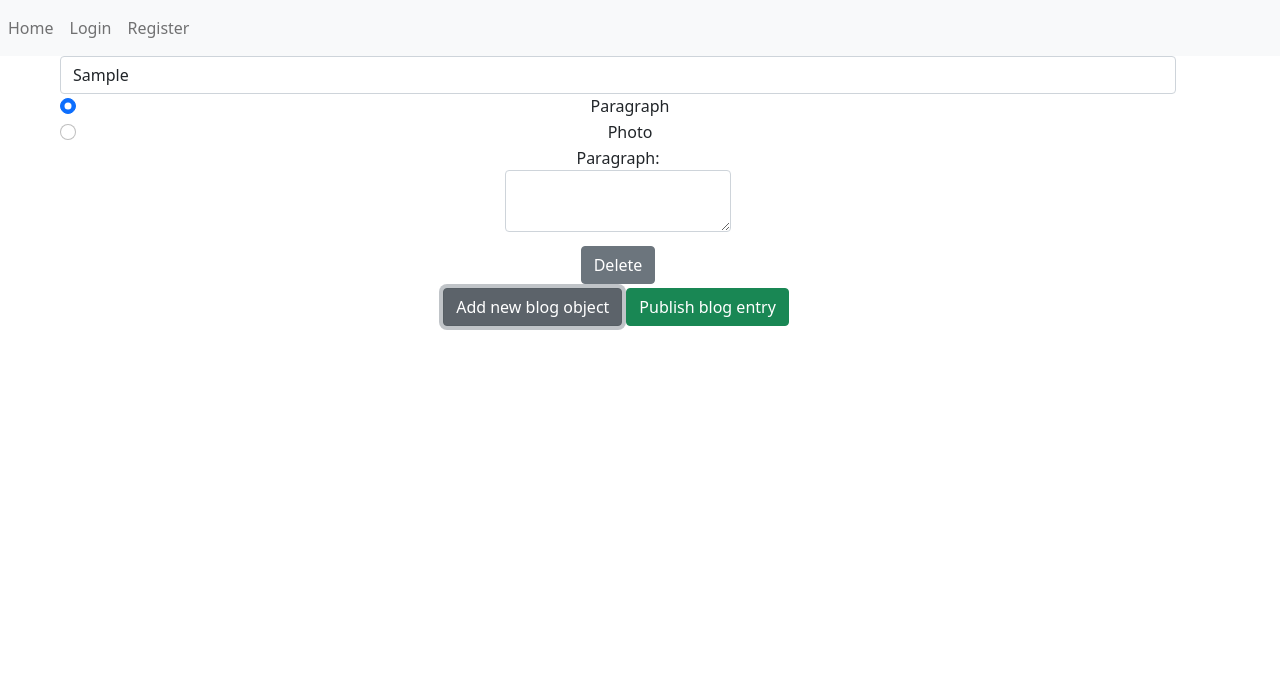
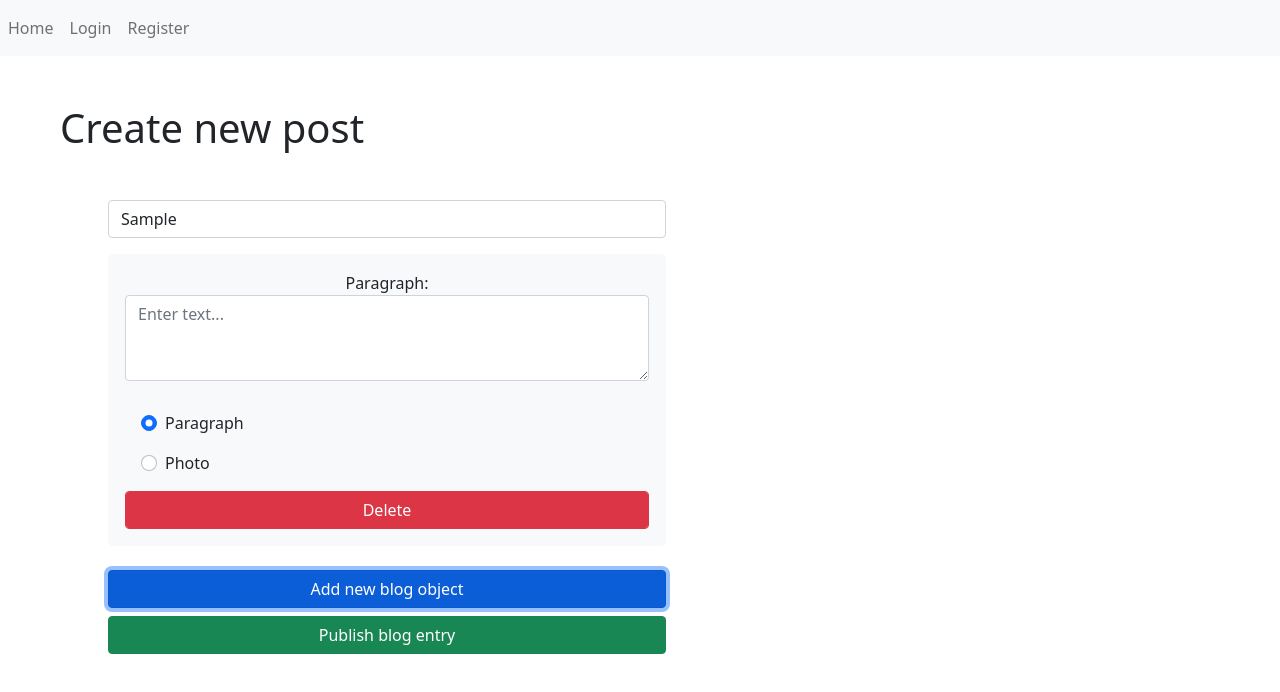
Before and after one commit to jakub-kowalik/blogging-system-frontend-1, a React (Create React App) app: page /newblogentry in a window 1280 px wide. Both pictures are taken after typing "Sample" into the empty fields and a click on the button "Add new blog object". Shown: the top 692 px of the page. Built offline with nearby package versions, Linux system fonts and the light colour scheme.

Commit message:
Polished website styling

```diff
--- a/src/App.js
+++ b/src/App.js
@@ -11,15 +11,15 @@ import BlogEntryPage from "./components/entry/BlogEntryPage";
 import EditBlogEntryPage from "./components/new_post/EditBlogEntryPage";
 import UsersPage from "./components/usersManagement/UsersPage";
 import MyEntriesPage from "./components/redactor_entries/MyEntriesPage";
-
+import {Container, Col, Row} from "react-bootstrap";
 
 function App() {
     return (
         <div className="App">
             <Header/>
-            <div className="container mx-xl-5">
-                <div className="row">
-                    <div className="col-12">
+            <Container className={"mx-xl-5"}>
+                <Row>
+                    <Col className={"col-12"}>
                         <Router>
                             <Route path={"/register"}>
                                 <RegisterPage/>
@@ -41,10 +41,9 @@ function App() {
                             <Route path={"/myblogentries"}>
                                 <MyEntriesPage/>
                             </Route>
-
                         </Router>
-                    </div>
-                    <div className="col">
+                    </Col>
+                    <Col>
                         <ToastContainer
                             position="bottom-right"
                             autoClose={5000}
@@ -56,9 +55,9 @@ function App() {
                             draggable
                             pauseOnHover
                         />
-                    </div>
-                </div>
-            </div>
+                    </Col>
+                </Row>
+            </Container>
         </div>
     );
 }
--- a/src/components/entry/AddComment.js
+++ b/src/components/entry/AddComment.js
@@ -6,16 +6,16 @@ const AddComment = ({parentId, addComment, toggleButton}) => {
 
     return (
         <div>
-            <form>
-                <div className="form-group float-label-control">
+            <form className={"mx-3 px-5 py-3 bg-light rounded-3"}>
+                <div className="form-group float-label-control my-3">
                     <input type="text" className="form-control" placeholder="Username"
                            onChange={e => setUsernameInput(e.target.value)}/>
                 </div>
-                <div className="form-group float-label-control">
-                    <input type="text" className="form-control" placeholder="Comment"
+                <div className="form-group float-label-control my-3">
+                    <textarea type="text" className="form-control" placeholder="Comment"
                            onChange={e => setContentInput(e.target.value)}/>
                 </div>
-                <button type={"button"} className={"form-control btn"} onClick={() => {
+                <button type={"button"} className={"form-control btn btn-primary my-3"} onClick={() => {
                     addComment(parentId, {username: usernameInput, content: contentInput});
                     toggleButton();
                 }}>Add
--- a/src/components/entry/BlogEntry.js
+++ b/src/components/entry/BlogEntry.js
@@ -8,6 +8,7 @@ import {useHistory} from "react-router-dom";
 import axios from "axios";
 import {toast} from "react-toastify";
 import CustomModal from "../modal/CustomModal";
+import {Container, Col, Row} from "react-bootstrap";
 
 const BlogEntry = ({entryId, entryData, comments, addComment, isFrontpage, location}) => {
     const history = useHistory();
@@ -52,7 +53,7 @@ const BlogEntry = ({entryId, entryData, comments, addComment, isFrontpage, locat
 
     return (
         <>
-            <article className={"text-start px-5 pt-3 pb-3 m-3 bg-info rounded-3"}>
+            <article className={"text-start px-5 pt-3 pb-3 m-3 bg-light rounded-3"}>
                 <header className="mb-4">
 
                     <h1 className="fw-bolder mb-1">{entryData.title}</h1>
@@ -69,26 +70,26 @@ const BlogEntry = ({entryId, entryData, comments, addComment, isFrontpage, locat
                             <BlogObject key={blogObject.positionInBlogEntry} blogObject={blogObject}/>))}
                 </section>
                 <hr/>
-                <div className={"container w-100"}>
-                    <div className={"row"}>
-                        <div className={"col my-auto"}>
+                <Container className={"w-100"}>
+                    <Row>
+                        <Col className={"my-auto"}>
                             {isUser() &&
-                            <button className={"btn btn-dark"} onClick={() => toggleAddComment()}>Comment</button>
+                            <button className={"btn btn-primary mx-1"} onClick={() => toggleAddComment()}>Comment</button>
                             }
                             {isCurrentUserId(entryData.author.id) &&
                             <>
-                                <button className={"btn btn-dark"} onClick={() => editEntry()}>Edit</button>
-                                <button className={"btn btn-danger"} onClick={() => setShowDeleteModal(true)}>Delete</button>
+                                <button className={"btn btn-primary mx-1"} onClick={() => editEntry()}>Edit</button>
+                                <button className={"btn btn-danger mx-1"} onClick={() => setShowDeleteModal(true)}>Delete</button>
                             </>
                             }
-                        </div>
-                        <div className={"col my-auto"}>
+                        </Col>
+                        <Col className={"my-auto"}>
                             <span className={"float-end"}>
                                 <Socials shareUrl={shareUrl}/>
                             </span>
-                        </div>
-                    </div>
-                </div>
+                        </Col>
+                    </Row>
+                </Container>
                 <hr/>
             </article>
             {addCommentBoolean &&
--- a/src/components/entry/BlogObject.js
+++ b/src/components/entry/BlogObject.js
@@ -11,7 +11,7 @@ const BlogObject = ({blogObject}) => {
     return (
         <>
             {isText() &&
-            <p style={{textIndent: "4em"}}>
+            <p style={{textIndent: "4em", whiteSpace: "pre-wrap"}}>
                 {blogObject.content}
             </p>
             }
--- a/src/components/entry/Comment.js
+++ b/src/components/entry/Comment.js
@@ -1,7 +1,7 @@
 const Comment = ({comment}) => {
 
     return (
-        <div className={"text-start px-5 pt-3 pb-3 m-3 bg-danger rounded-3"} style={{backgroundColor: "gray"}}>
+        <div className={"text-start px-5 pt-3 pb-3 m-3 bg-body border border-info rounded-3"} style={{backgroundColor: "gray"}}>
             <div className="mb-4">
                 <div className="text-muted fst-italic mb-2">
                     Commented on <span>{comment.createdDate}</span> by {comment.username}
--- a/src/components/new_post/EditBlogEntry.js
+++ b/src/components/new_post/EditBlogEntry.js
@@ -121,7 +121,8 @@ const EditBlogEntry = ({blogEntry, entryId}) => {
 
     return (
         <div>
-            <form>
+            <h1 className={"float-start mb-5 mt-0"}>Create new post</h1>
+            <form className={"w-50 m-5"}>
                 <div className="form-group float-label-control">
                     <input type="text" className="form-control" placeholder="Title" defaultValue={title}
                            onChange={e => setTitle(e.target.value)}/>
@@ -132,13 +133,13 @@ const EditBlogEntry = ({blogEntry, entryId}) => {
                                              updateBlogObject={updateBlogObject} blogEntryObject={object}/>
                     )}
                 </ul>
-                <button type="button" className="btn btn-secondary" onClick={addNewBlogObject}>Add new blog object
+                <div className={"my-1"}>
+                <button type="button" className="btn btn-primary w-100 my-1" onClick={addNewBlogObject}>Add new blog object
                 </button>
-
-
-                <button type={"button"} className={"btn btn-success m-1"}
+                <button type={"button"} className={"btn btn-success w-100 my-1"}
                         onClick={addBlogEntry}>Publish blog entry
                 </button>
+                </div>
             </form>
         </div>
     )
--- a/src/components/new_post/EditBlogEntryObject.js
+++ b/src/components/new_post/EditBlogEntryObject.js
@@ -31,29 +31,15 @@ const EditBlogEntryObject = ({onDelete, updateBlogObject, blogEntryObject}) => {
 
 
     return (
-        <div>
+        <div className={"bg-light border border-light p-3 rounded-3 my-3"}>
             <div>
-                <div className="form-check">
-                    <input onChange={e => {
-                        typeChanged(e);
-                    }} className="form-check-input" type="radio"
-                           checked={isParagraph === true} value="paragraph"></input>
-                    <label className="form-check-label" htmlFor="flexRadioDefault2">Paragraph</label>
-                </div>
-                <div className="form-check">
-                    <input className="form-check-input" type="radio"
-                           onChange={e => {
-                               typeChanged(e);
-                           }} checked={isParagraph === false}
-                           value="photo"></input>
-                    <label className="form-check-label" htmlFor="flexRadioDefault1">Photo</label>
-                </div>
+
                 {
                     isParagraph &&
                     <div className="form-group text-left">
                         <label> Paragraph:
                             <textarea className="form-control mb-2 mr-sm-2"
-                                      onChange={contentChanged} defaultValue={content} minLength="3"/>
+                                      onChange={contentChanged} defaultValue={content} minLength="3" rows={3} cols={100} placeholder={"Enter text..."}/>
                         </label>
                     </div>
                 }
@@ -62,12 +48,27 @@ const EditBlogEntryObject = ({onDelete, updateBlogObject, blogEntryObject}) => {
                     <div>
                         <img ref={photoPreview} id="photoPreview" src="#" alt=""/>
                         <label> Photo link:
-                            <input type="text" className="form-control mb-2 mr-sm-2"
-                                   onChange={contentChanged} defaultValue={content} minLength="3"/>
+                            <input type="url" className="form-control mb-2 mr-sm-2"
+                                   onChange={contentChanged} defaultValue={content} minLength="3" size={100} placeholder={"Link to photo"}/>
                         </label>
                     </div>
                 }
-                <button type="button" className="btn btn-secondary"
+                <div className="form-check m-3">
+                    <input onChange={e => {
+                        typeChanged(e);
+                    }} className="form-check-input" type="radio"
+                           checked={isParagraph === true} value="paragraph"></input>
+                    <label className="form-check-label float-start" htmlFor="flexRadioDefault2">Paragraph</label>
+                </div>
+                <div className="form-check  m-3">
+                    <input className="form-check-input" type="radio"
+                           onChange={e => {
+                               typeChanged(e);
+                           }} checked={isParagraph === false}
+                           value="photo"></input>
+                    <label className="form-check-label float-start" htmlFor="flexRadioDefault1">Photo</label>
+                </div>
+                <button type="button" className="form-control btn btn-danger"
                         onClick={() => onDelete(blogEntryObject.positionInBlogEntry)}>Delete
                 </button>
             </div>
--- a/src/components/redactor_entries/MyEntriesPage.js
+++ b/src/components/redactor_entries/MyEntriesPage.js
@@ -24,7 +24,7 @@ const MyEntriesPage = () => {
 
 
     return (
-        <div>
+        <>
             {entries
                 .sort((a,b) => {
                     return new Date(b.createdDate) - new Date(a.createdDate);
@@ -32,7 +32,7 @@ const MyEntriesPage = () => {
                 .map((entry) =>
                 <SmallEntry key={entry.createdDate} entry ={entry}/>
             )}
-        </div>
+        </>
     )
 }
 
--- a/src/components/redactor_entries/SmallEntry.js
+++ b/src/components/redactor_entries/SmallEntry.js
@@ -12,14 +12,28 @@ const SmallEntry = ({entry}) => {
     const createdDate = entry.createdDate;
 
     const goToEntryPage = () => {
-        history.push('post/'+id);
+        history.push('post/'+ entry.id);
     }
 
     return (
-        <div>
-            <p>{title} , ilosc wyswietlen = {viewCount} , utworzony {createdDate}</p>
-            <Button onClick={goToEntryPage}>Go there</Button>
-        </div>
+        <>
+            <article className={"text-start px-5 pt-3 pb-3 m-3 bg-light rounded-3"}>
+                <header className="mb-4">
+
+                    <h3 className="fw-bolder mb-1">{entry.title}</h3>
+
+
+                    <div className="text-muted fst-italic mb-2">Posted on <span
+                        title={entry.createdDate}>{entry.createdDate}</span>
+                    </div>
+
+                </header>
+
+                <hr/>
+                <Button onClick={goToEntryPage}>Go there</Button>
+            </article>
+
+        </>
     )
 }
 
```
Also changed, not shown: 1 other file (tests, documents, lock files or other folders).
